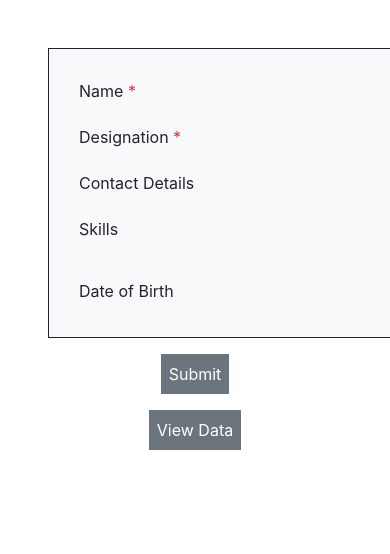
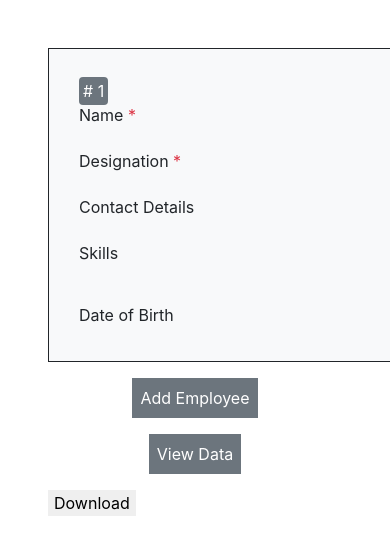
Before and after one commit to NitinSirsath/antstack-task, a React (Create React App) app: page / in a window 390 px wide. Shown: the top 554 px of the page. Built offline with nearby package versions, Linux system fonts and the light colour scheme.

Commit message:
added downloadable JSON file from form

```diff
--- a/src/App.css
+++ b/src/App.css
@@ -9,6 +9,12 @@ input[type="number"]::-webkit-outer-spin-button {
 	-moz-appearance: none;
 	appearance: none;
 	margin: 0;
+}
+
+@media only screen and (max-width: 600px) {
+	.main_form_container_mobile {
+		flex-direction: row;
+	}
 }
 
 .form {
--- /dev/null
+++ b/src/components/AddEmployee.jsx
@@ -0,0 +1,20 @@
+import React from "react";
+
+const AddEmployee = ({ employeeData, formData, setEmployee }) => {
+	const addNewEmployee = () => {
+		setEmployee([...employeeData], formData);
+		console.log(employeeData);
+	};
+	return (
+		<div className='m-3 d-flex justify-content-center'>
+			<button
+				type='button'
+				onClick={() => addNewEmployee()}
+				className='p-2 bg-secondary text-white'>
+				Add Employee
+			</button>
+		</div>
+	);
+};
+
+export default AddEmployee;
--- a/src/components/Form.jsx
+++ b/src/components/Form.jsx
@@ -1,5 +1,6 @@
 import React from "react";
 import { useState } from "react";
+import AddEmployee from "./AddEmployee";
 import ContactField from "./ContactField";
 import DateInput from "./DateInput";
 import Skills from "./Skills";
@@ -29,7 +30,8 @@ const Form = () => {
 	const [contactData, setContactData] = useState([intialContact]);
 	const [skillData, setSkillData] = useState([]);
 	const [birthDate, setBirthDate] = useState();
-	const [formData, setFormData] = useState(formDataObject);
+	// const [formData, setFormData] = useState(formDataObject);
+	const [employeeData, setEmployeeData] = useState([]);
 
 	const [staticValuesValidation, setStaticValuesValidation] = useState(false);
 
@@ -40,16 +42,23 @@ const Form = () => {
 	const handleSubmit = (e) => {
 		e.preventDefault();
 		if (staticValues.name && staticValues.designation) {
-			// let personData = [...staticValues, ...contactData, ...skillData];
-			// console.log(staticValues, contactData, skillData, date);
-			setFormData({
+			const tempObject = {
 				name: staticValues.name,
 				designation: staticValues.designation,
 				contacts: [...contactData],
 				skills: [...skillData],
 				dob: birthDate,
-			});
-			console.log(formData, "finaldata");
+			};
+			// let personData = [...staticValues, ...contactData, ...skillData];
+			console.log(staticValues, contactData, skillData, birthDate);
+			// setFormData(tempObject);
+			setEmployeeData([...employeeData, tempObject]);
+
+			console.log([...employeeData, tempObject], "data");
+			// console.log(formData, "finaldata");
+			setBirthDate("");
+			setContactData([intialContact]);
+			setSkillData([]);
 			setStaticValuesValidation(false);
 			setStaticValues(initialValues);
 			// setData(...staticValues);
@@ -57,13 +66,28 @@ const Form = () => {
 			setStaticValuesValidation(!staticValuesValidation);
 		}
 	};
+	const exportData = () => {
+		const jsonString = `data:text/json;chatset=utf-8,${encodeURIComponent(
+			JSON.stringify(employeeData)
+		)}`;
+		const link = document.createElement("a");
+		link.href = jsonString;
+		link.download = "EmployeeData.json";
+
+		link.click();
+	};
+	const employeeNumber = employeeData.length;
 	return (
 		<>
 			<form onSubmit={handleSubmit}>
 				<div className='container border bg-light border-dark form'>
-					<div className='d-flex flex-column gap-3'>
+					<span className='my-3 bg-secondary text-white p-1 rounded'>
+						# {employeeNumber + 1}
+					</span>
+
+					<div className='d-flex main_form_container_mobile flex-column gap-3'>
 						<div className='d-flex input_table_style'>
-							<label className='label_table-style' htmlFor=''>
+							<label className='label_table-style' htmlFor='name'>
 								Name <span className='text-danger'> *</span>
 							</label>
 							<StaticInputs
@@ -78,7 +102,7 @@ const Form = () => {
 						</div>
 
 						<div className='d-flex input_table_style'>
-							<label className='label_table-style' htmlFor=''>
+							<label className='label_table-style' htmlFor='designation'>
 								Designation <span className='text-danger'> *</span>
 							</label>
 							<StaticInputs
@@ -117,11 +141,19 @@ const Form = () => {
 				</div>
 				<div className='d-flex justify-content-center m-3'>
 					<button type='submit' className='p-2 bg-secondary text-white'>
-						Submit
+						Add Employee
 					</button>
 				</div>
 			</form>
+			{/* <AddEmployee
+				employeeData={employeeData}
+				formData={formData}
+				setEmployeeData={setEmployeeData}
+			/> */}
 			<ViewData />
+			<button type='button' onClick={exportData}>
+				Download
+			</button>
 		</>
 	);
 };
```
Also changed, not shown: src/components/test.jsx (deleted, +0 -40 lines).
